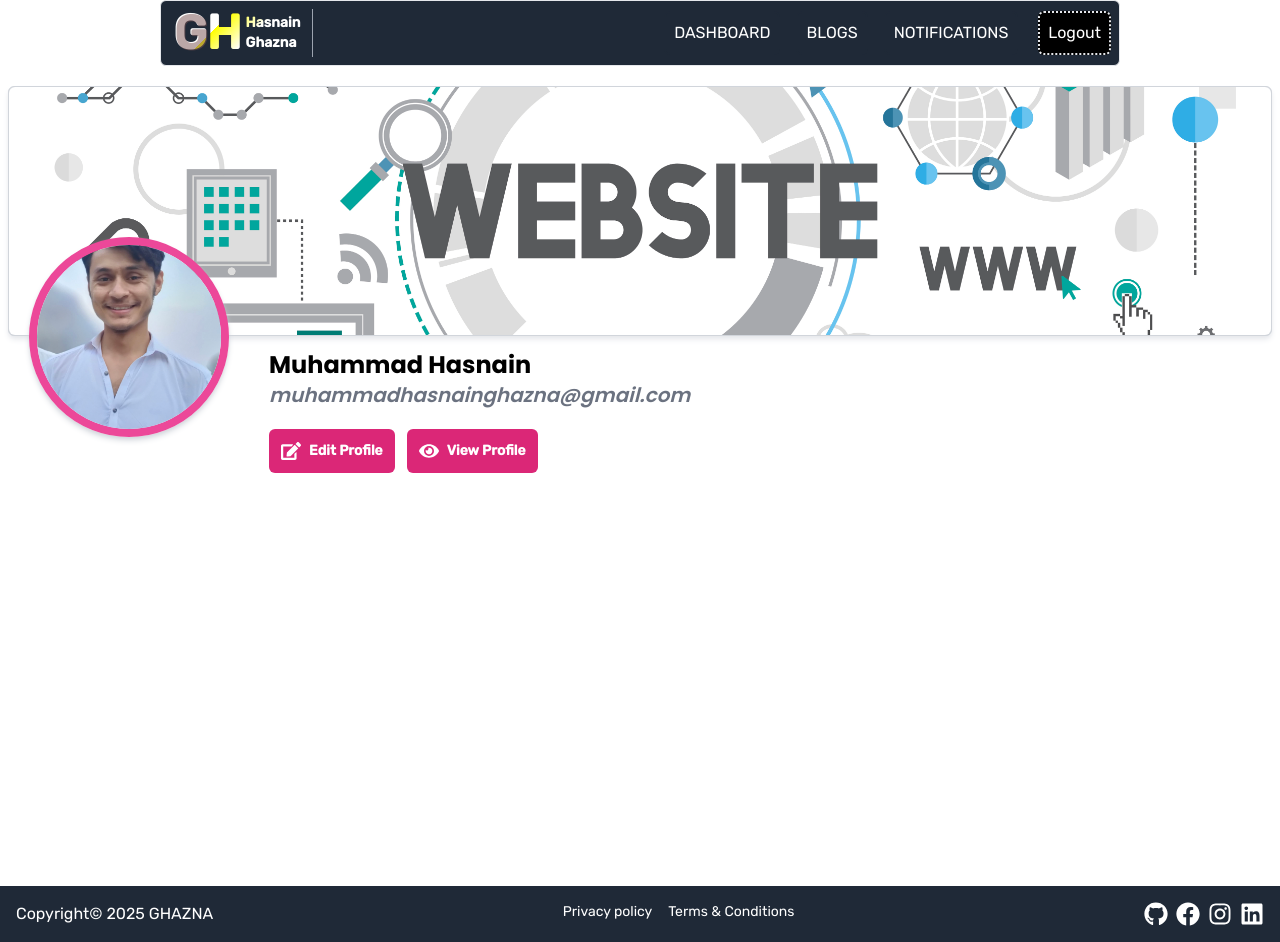
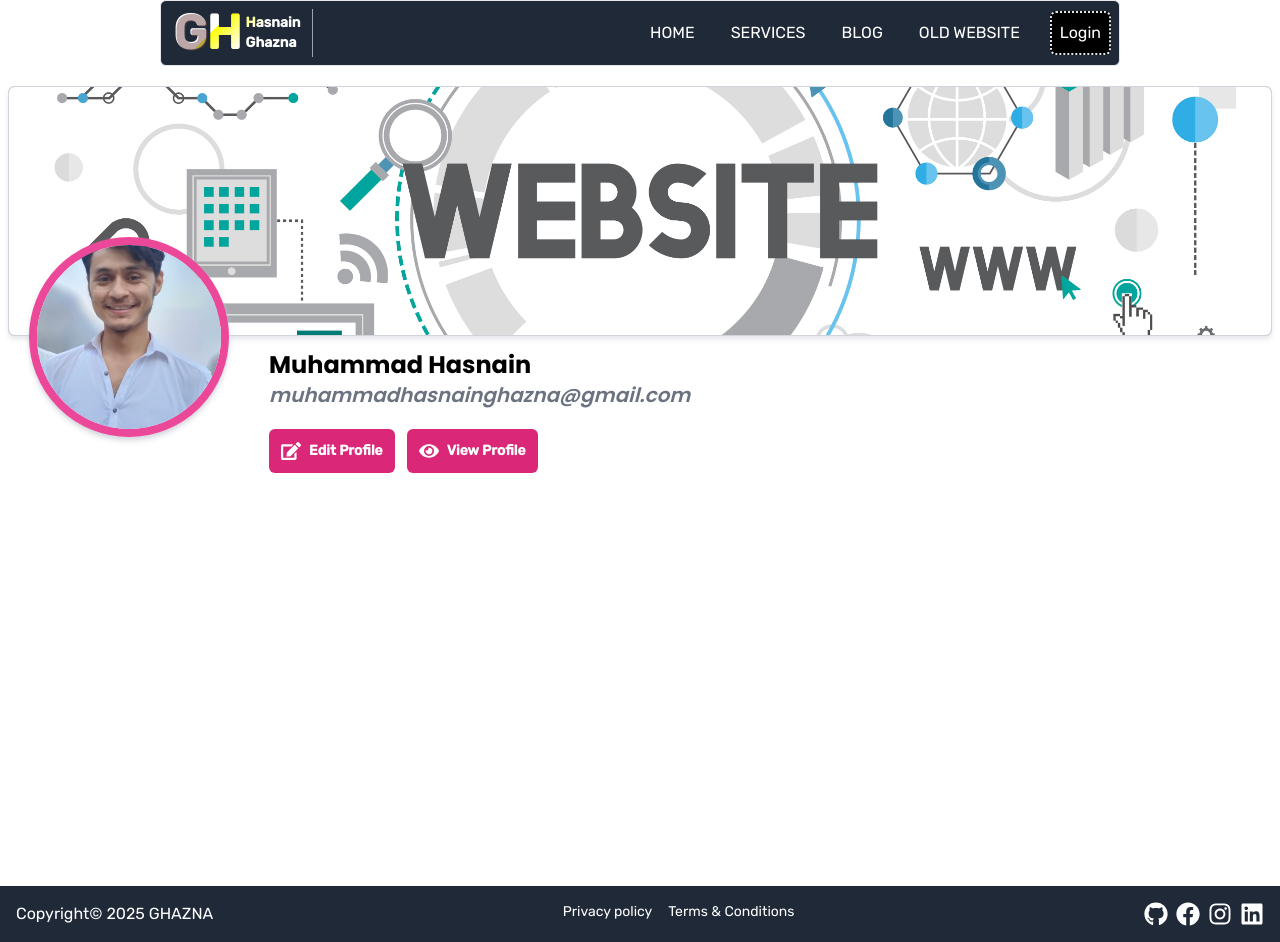
Before and after one commit to mhgkhan/ghazna, a Next.js app: page /profile in a window 1280 px wide. Built offline with nearby package versions, Linux system fonts and the light colour scheme.

Commit message:
Turned Off

```diff
--- a/src/app/layout.js
+++ b/src/app/layout.js
@@ -81,7 +81,7 @@ export default function RootLayout({ children }) {
         className={`${headingsFont.variable} ${rubikFont.variable} antialiased`}
       >
         <main className="dark:bg-gray-800 bg-white dark:text-white text-black min-h-screen">
-          <Header isLogged={true} />
+          <Header isLogged={false} />
           {children}
           <Footer />
         </main>
--- a/src/app/profile/page.js
+++ b/src/app/profile/page.js
@@ -16,7 +16,7 @@ const page = () => {
 
             <div className='profile-data w-full md:absolute static md:top-[150px]  flex md:items-start md:justify-start items-center justify-center gap-5 md:h-[150px] md:flex-row flex-col md:mt-auto mt-[-70px]'>
               <div className='profileImg md:z-auto z-10 md:w-[200px] md:h-[200px] w-[130px] h-[130px] rounded-full shadow-md shadow-gray-300 mx-5 border-8 border-pink-500'>
-              <Image src={"/images/hero.jpg"} alt='profile picture' width={200} height={200} className='rounded-full w-full h-full object-fit object-cover' />
+                <Image src={"/images/hero.jpg"} alt='profile picture' width={200} height={200} className='rounded-full w-full h-full object-fit object-cover' />
               </div>
 
               <div className='profileInfo flex md:h-[200px] ha-auto md:items-end items-center flex-col md:justify-end justify-center md:mt-14 md:w-auto w-full'>
@@ -27,10 +27,6 @@ const page = () => {
                   <Link href={"/"} className='p-3 text-sm flex items-cente justify-center gap-2 bg-pink-600 text-white font-bold rounded-md'><span className='text-xl'><FaEye /></span> View Profile </Link>
                 </div>
               </div>
-
-
-
-
             </div>
           </div>
         </div>
```
